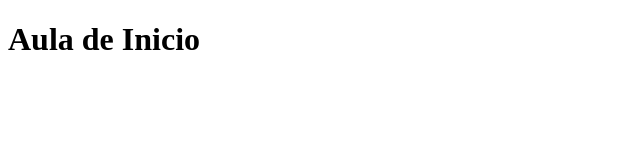
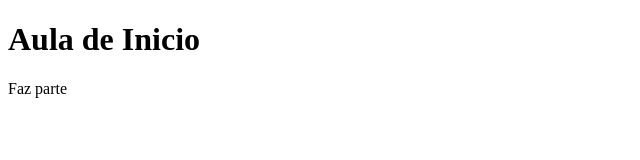
Before and after one commit to RaphaelCardos/raphael, a plain HTML site: page index.html in a window 1280 px wide. Shown: the full height of the page, 0-640 px from the left. Drawn offline with Linux system fonts and the light colour scheme.

Commit message:
Faz parte

```diff
--- a/index.html
+++ b/index.html
@@ -7,5 +7,6 @@
 </head>
 <body>
     <h1> Aula de Inicio</h1>
+    <p> Faz parte</p>
 </body>
 </html>
```
